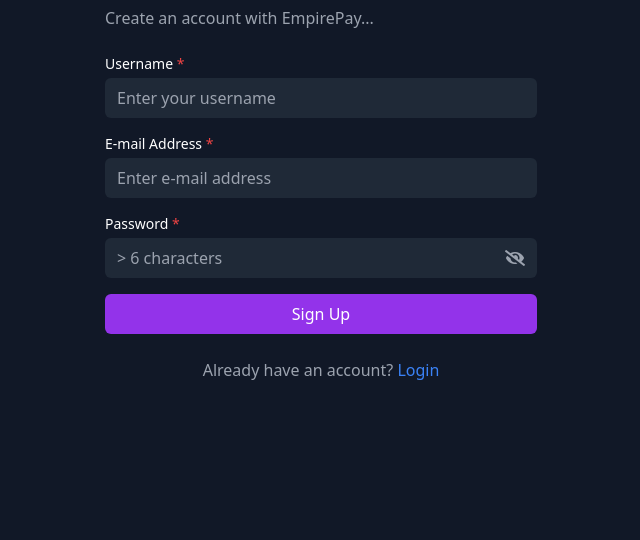
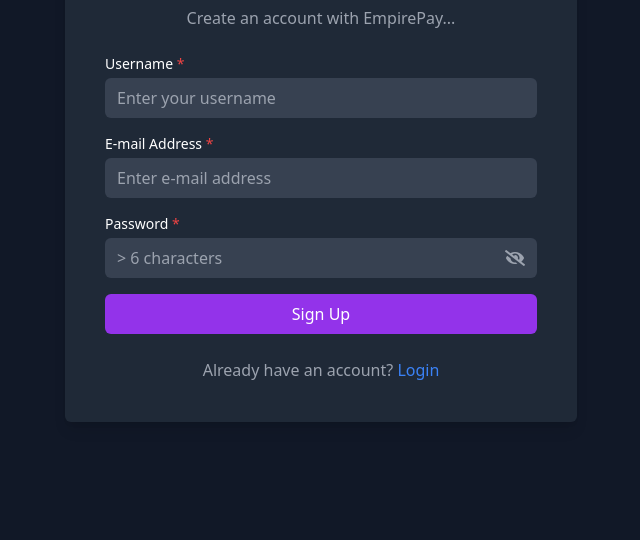
Before and after one commit to efeurhobobullish/Vtuu, a website: page public/user/signup.html in a window 1280 px wide. Shown: the part 260-800 px from the top of the page, without its empty margins (319-959 px from the left). Drawn offline with nearby package versions, Linux system fonts and the light colour scheme.

Commit message:
Update signup.html

```diff
--- a/public/user/signup.html
+++ b/public/user/signup.html
@@ -8,48 +8,42 @@
     <link rel="stylesheet" href="https://cdnjs.cloudflare.com/ajax/libs/font-awesome/5.15.3/css/all.min.css">
 </head>
 <body class="bg-gray-900 text-white h-screen flex items-center justify-center">
-    <div class="w-full max-w-sm md:max-w-md lg:max-w-lg p-10 space-y-6">
+    <div class="w-full max-w-sm md:max-w-md lg:max-w-lg p-10 space-y-6 bg-gray-800 rounded-md shadow-lg">
         <div class="flex justify-between items-center">
             <a href="/" class="text-gray-400"><i class="fas fa-arrow-left"></i></a>
             <button class="text-gray-400"><i class="fas fa-moon"></i></button>
         </div>
 
-        <h2 class="text-3xl font-bold">Sign Up</h2>
-        <p class="text-gray-400">Create an account with EmpirePay...</p>
+        <h2 class="text-3xl font-bold text-center">Sign Up</h2>
+        <p class="text-gray-400 text-center">Create an account with EmpirePay...</p>
 
         <!-- Signup Form -->
         <form id="signup-form" class="space-y-4">
             <div>
                 <label class="block text-sm font-medium mb-1" for="username">Username <span class="text-red-500">*</span></label>
-                <input class="w-full px-3 py-2 bg-gray-800 text-gray-300 rounded-md focus:ring-2 focus:ring-purple-600"
-                       type="text" id="username" name="username" placeholder="Enter your username" required>
+                <input class="w-full px-3 py-2 bg-gray-700 text-white rounded-md focus:ring-2 focus:ring-purple-600" type="text" id="username" name="username" placeholder="Enter your username" required>
             </div>
             <div>
                 <label class="block text-sm font-medium mb-1" for="email">E-mail Address <span class="text-red-500">*</span></label>
-                <input class="w-full px-3 py-2 bg-gray-800 text-gray-300 rounded-md focus:ring-2 focus:ring-purple-600"
-                       type="email" id="email" name="email" placeholder="Enter e-mail address" required>
+                <input class="w-full px-3 py-2 bg-gray-700 text-white rounded-md focus:ring-2 focus:ring-purple-600" type="email" id="email" name="email" placeholder="Enter e-mail address" required>
             </div>
             <div>
                 <label class="block text-sm font-medium mb-1" for="password">Password <span class="text-red-500">*</span></label>
                 <div class="relative">
-                    <input class="w-full px-3 py-2 bg-gray-800 text-gray-300 rounded-md focus:ring-2 focus:ring-purple-600"
-                           type="password" id="password" name="password" placeholder="> 6 characters" required>
-                    <button type="button" class="absolute inset-y-0 right-0 px-3 text-gray-400" onclick="togglePasswordVisibility()">
+                    <input class="w-full px-3 py-2 bg-gray-700 text-white rounded-md focus:ring-2 focus:ring-purple-600" type="password" id="password" name="password" placeholder="> 6 characters" required>
+                    <button type="button" class="absolute inset-y-0 right-3 text-gray-400" onclick="togglePasswordVisibility()">
                         <i id="password-toggle" class="fas fa-eye-slash"></i>
                     </button>
                 </div>
             </div>
 
-            <button class="w-full py-2 bg-purple-600 text-white rounded-md hover:bg-purple-700 focus:ring-2 focus:ring-purple-600"
-                    type="submit">Sign Up</button>
+            <button class="w-full py-2 bg-purple-600 text-white rounded-md hover:bg-purple-700 focus:ring-2 focus:ring-purple-600" type="submit">Sign Up</button>
         </form>
 
         <!-- Success/Error Messages -->
         <p id="signup-message" class="text-center text-sm mt-4"></p>
 
-        <p class="text-center text-gray-400">Already have an account?
-            <a href="sign-in.html" class="text-blue-500">Login</a>
-        </p>
+        <p class="text-center text-gray-400">Already have an account? <a href="sign-in.html" class="text-blue-500">Login</a></p>
     </div>
 
     <!-- JavaScript -->
@@ -72,14 +66,13 @@
             e.preventDefault();
 
             const formData = {
-                username: document.getElementById("username").value.trim(), // ✅ Fixed 'username'
+                username: document.getElementById("username").value.trim(),
                 email: document.getElementById("email").value.trim(),
                 password: document.getElementById("password").value.trim()
             };
 
             console.log("Submitting Data:", formData); // Debugging
 
-            try {
             const response = await fetch("/signup", {
                 method: "POST",
                 headers: { "Content-Type": "application/json" },
@@ -99,11 +92,6 @@
                 messageEl.textContent = result.message;
                 messageEl.classList.add("text-red-500");
             }
-            } catch (error) {
-                console.error("Signup Error:", error);
-                document.getElementById("signup-message").textContent = "Server error, please try again!";
-                document.getElementById("signup-message").classList.add("text-red-500");
-            }
         });
     </script>
 </body>
```
Lines whose indentation alone changed are shown as unchanged.
